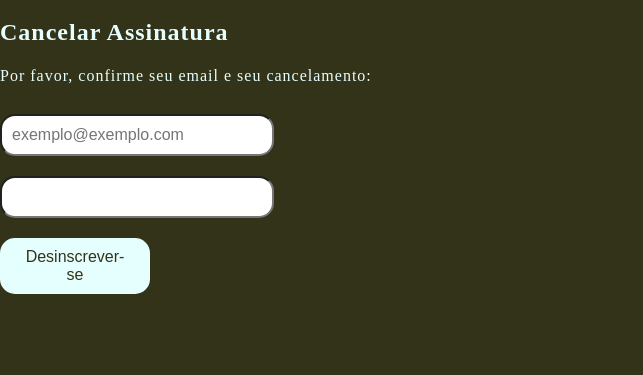
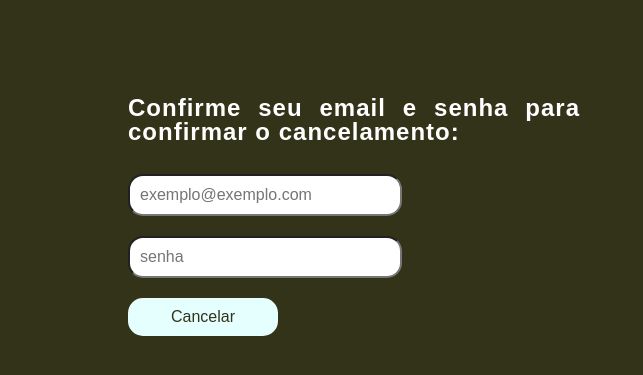
Before and after one commit to ana-toledo/Lumiere, a Flask app: page /cancel in a window 1280 px wide. Shown: the part 69-444 px from the top of the page, without its empty margins (0-643 px from the left). Run offline with Flask 3, Linux system fonts and the light colour scheme.

Commit message:
Páginas de cancelamento de inscrição e error 404.

```diff
--- a/app.py
+++ b/app.py
@@ -56,6 +56,14 @@ def send():
     sender.send()
     return render_template('send.html', text='Newsletter enviada')
 
+@app.route('/usernotfound')
+def usernotfound():
+    return render_template('usernotfound.html')
+
+@app.route('/canceled')
+def canceled():
+    return render_template('canceled.html')
+
 @app.route('/cancel', methods=['GET', 'POST'])
 def cancel():
     if request.method == 'POST':
--- a/templates/cancel.html
+++ b/templates/cancel.html
@@ -3,26 +3,25 @@
 <head>
     <meta charset="UTF-8">
     <meta name="viewport" content="width=device-width, initial-scale=1.0">
-    <link rel="stylesheet" href="/static/style.css">
-    <title>Lumière - Cancelar Assinatura</title>
+    <link rel="stylesheet" href="{{ url_for('static', filename='style.css') }}">
+    <title>Cancelar inscrição</title>
     <link rel="icon" href="/static/logo.ico" type="image/x-icon">
 </head>
 <body>
     <div class="top-bar">
-        <div class="logo">
-            <a href="/">
-                <img src="/static/logo.png" alt="Claquete">
-            </a>
-        </div>
         <h1>LUMIÈRE</h1>
+        <a href="{{ url_for('index') }}">
+            <img src="{{ url_for('static', filename='logo.png') }}" alt="Claquete">
+        </a>
     </div>
-    <div class="content-cancel">
-        <h2>Cancelar Assinatura</h2>
-        <p>Por favor, confirme seu email e seu cancelamento:</p>
-        <form method="post">
+    <div class="content-sub">
+        <h2>Confirme seu email e senha para confirmar o cancelamento:</h2>
+        <form method="POST">
             <input type="email" id="email" placeholder="exemplo@exemplo.com" name="email" required>
-            <input type="password" id="password" name="password" required>
-            <button type="submit" class="cancel-button">Desinscrever-se</button>
+            <input type="password" id="password" placeholder="senha" name="password" minlength="6" required>
+            <div class="content-sub-button">
+                <button type="submit">Cancelar</button>
+            </div>
         </form>
     </div>
 </body>
--- a/templates/subscribe.html
+++ b/templates/subscribe.html
@@ -18,7 +18,7 @@
         <h2>Cadastre um email e tenha as melhores recomendações na sua caixa de entrada!</h2>
         <form method="POST">
             <input type="email" id="email" placeholder="exemplo@exemplo.com" name="email" required>
-            <input type="password" id="password" name="password" minlength="6" required>
+            <input type="password" id="password" placeholder="senha" name="password" minlength="6" required>
             <fieldset>
                 <legend><h3>Gostaria de receber conteúdo extra sobre esses temas?</h3></legend>
                 <div class="content-selection">
```
Also changed, not shown: database.db.
